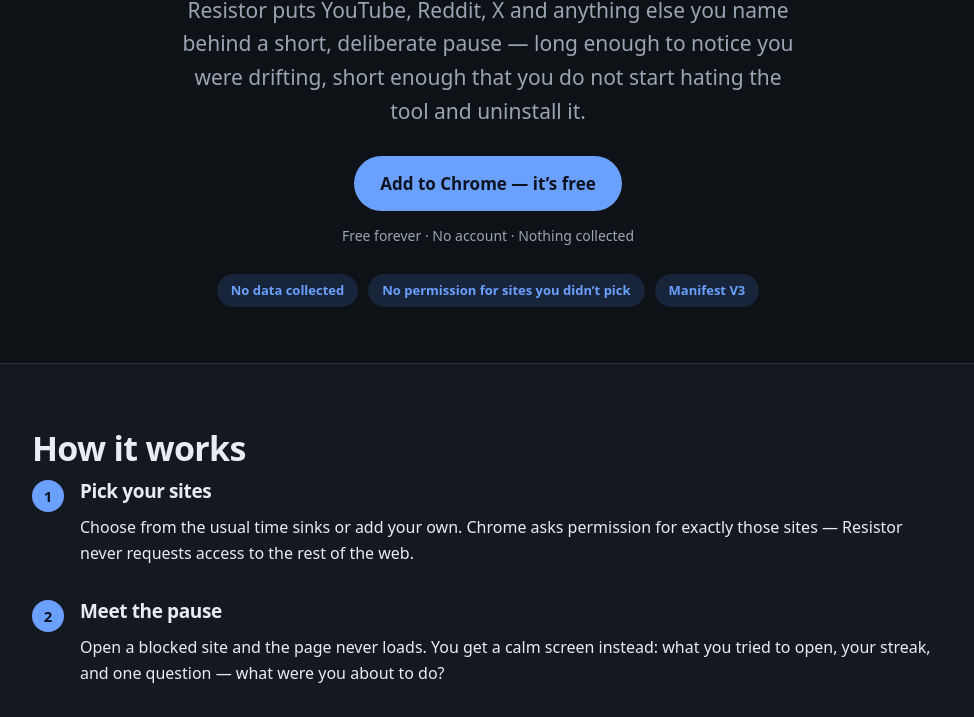
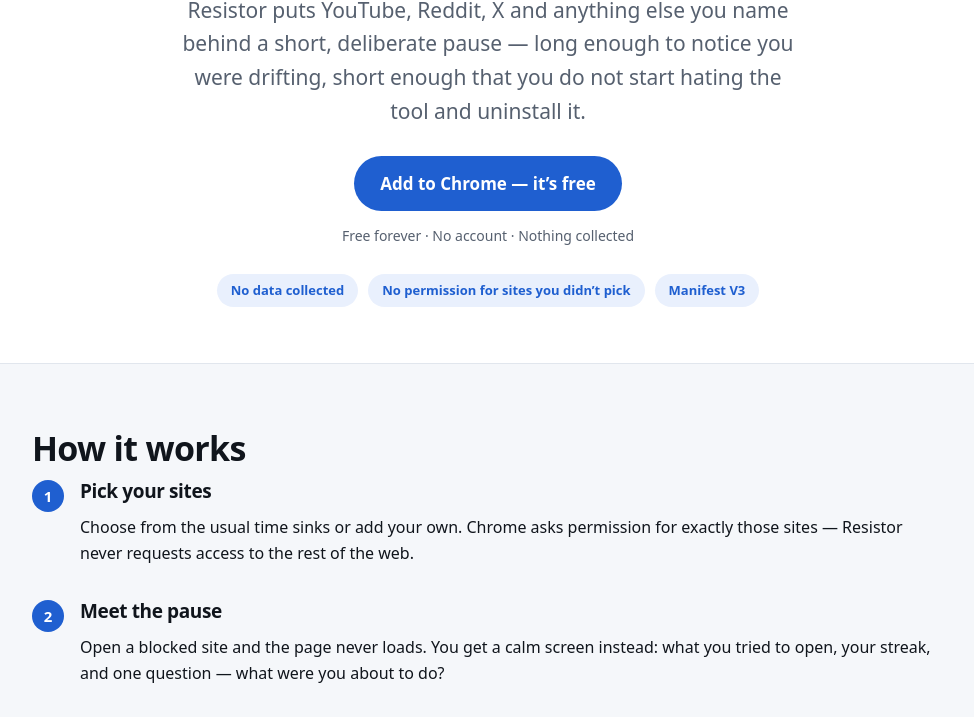
Before and after one commit to TechNerdXp/resistor, a plain HTML site: page index.html in a window 1280 px wide. Shown: the part 278-995 px from the top of the page, without its empty margins (152-1126 px from the left). Drawn offline with Linux system fonts and the dark colour scheme.

Commit message:
Update the published site from site/

```diff
--- a/index.html
+++ b/index.html
@@ -3,6 +3,7 @@
 <head>
 <meta charset="utf-8">
 <meta name="viewport" content="width=device-width, initial-scale=1">
+<meta name="theme-color" content="#ffffff">
 <title>Resistor — Block Distracting Websites in Chrome (Free, No Tracking)</title>
 <meta name="description" content="A free Chrome extension that blocks distracting websites behind a mindful pause. Focus timers, work-hours schedules, daily limits and streaks. No account, no tracking, no data collected.">
 <link rel="canonical" href="https://technerdxp.github.io/resistor/">
--- a/style.css
+++ b/style.css
@@ -1,8 +1,13 @@
 /* Landing site styles. Single stylesheet, no framework, no webfont request —
    the page should render in one round trip. */
 
+/* Light only, deliberately. Every other public-facing asset is light — the OG card, the
+   store screenshots, the promo tiles (see scripts/screenshots.mjs) — so following the OS
+   into dark meant a visitor on a dark desktop got a light preview card and then landed on a
+   dark page. The extension UI still honours system/light/dark; that choice belongs to
+   software someone uses all day, not to a one-visit landing page. */
 :root {
-  color-scheme: light dark;
+  color-scheme: light;
   --bg: #ffffff;
   --bg-alt: #f5f7fa;
   --surface: #ffffff;
@@ -16,21 +21,6 @@
   --radius: 14px;
   --font: system-ui, -apple-system, "Segoe UI", Roboto, Helvetica, Arial, sans-serif;
   --wrap: 960px;
-}
-
-@media (prefers-color-scheme: dark) {
-  :root {
-    --bg: #0e1116;
-    --bg-alt: #141920;
-    --surface: #161c24;
-    --border: #28303a;
-    --text: #e9edf3;
-    --text-dim: #9aa5b4;
-    --accent: #6aa0ff;
-    --accent-text: #0b1220;
-    --accent-soft: #18243a;
-    --ok: #6ee7a8;
-  }
 }
 
 * { box-sizing: border-box; }
```
Also changed, not shown: goodbye.html (+1 -0 lines), privacy.html (+1 -0 lines).
